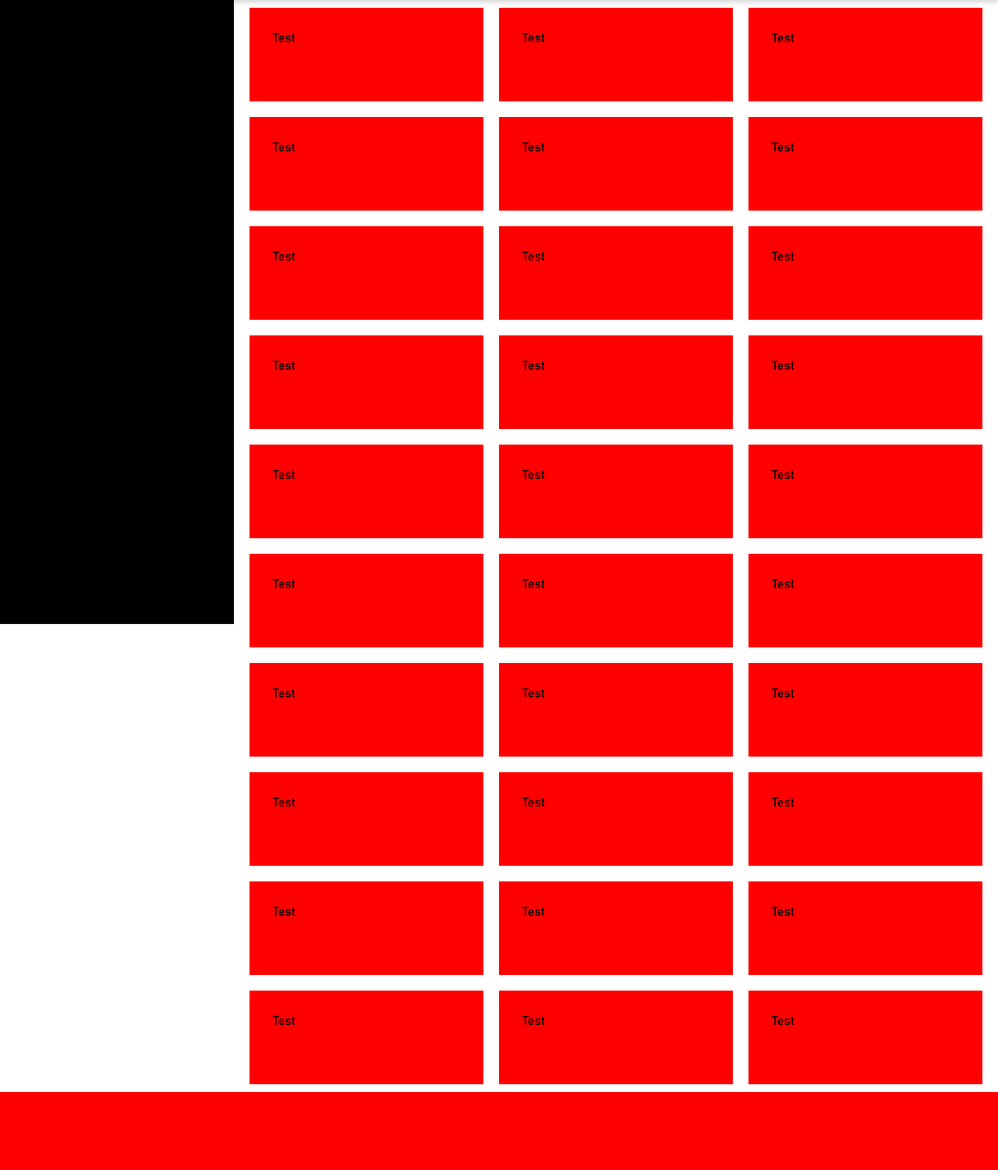
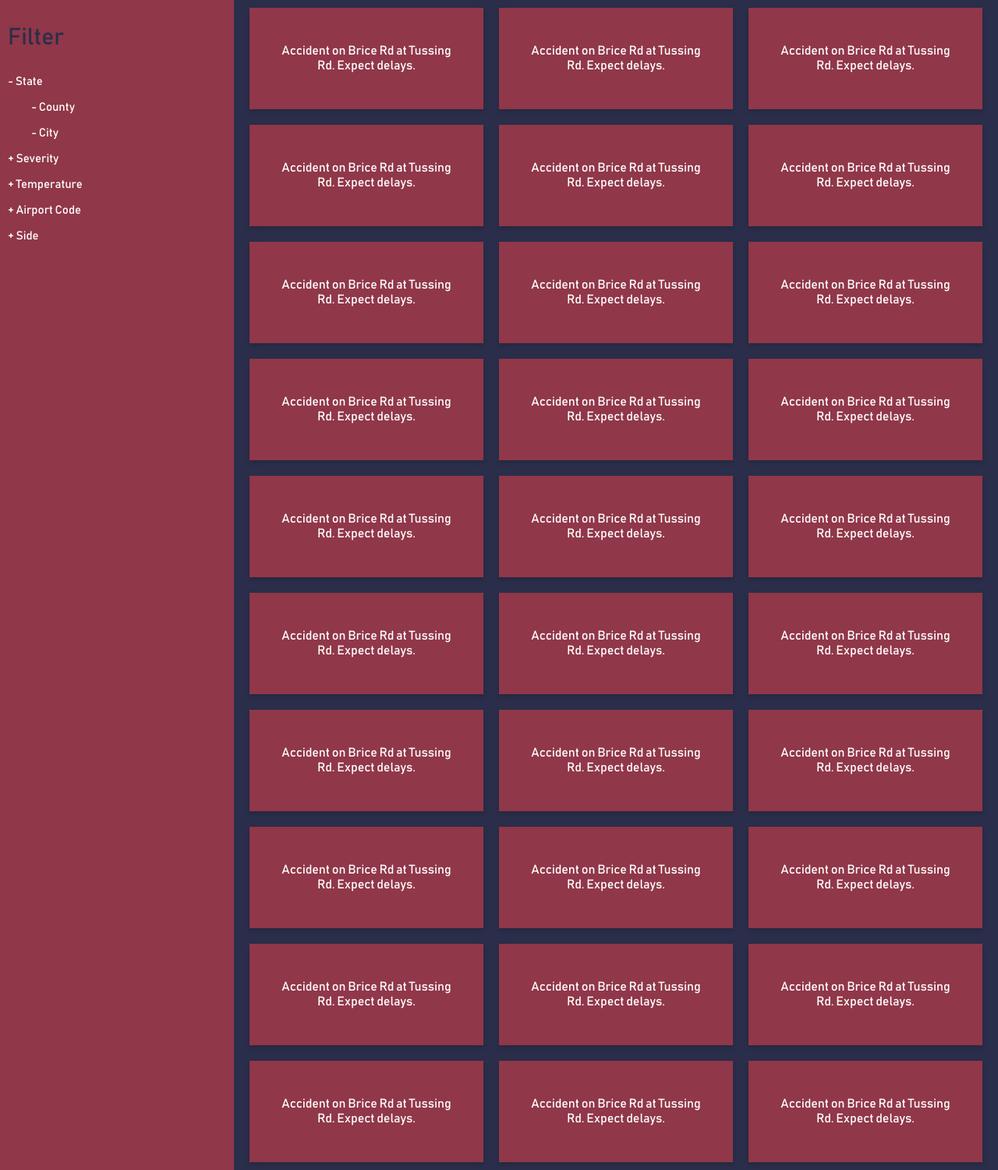
Before and after one commit to gabidiac11/AcS_tw_project, a PHP site: page /Search in a window 1280 px wide. Shown: the part 72-1572 px from the top of the page at 78% size. Before the commit the page ends 1472 px from the top, so only its background shows below. Run offline with PHP 8.4, Linux system fonts and the light colour scheme.

Commit message:
Search-page

```diff
--- a/Views/Search.php
+++ b/Views/Search.php
@@ -19,16 +19,25 @@
   ?>
   <main>
     <div class="page-content-search flex-all" style="align-items: flex-start; flex-wrap:wrap;">
-        <div class="left-side" style="width: 300px; height: 100vh; background-color: black;">
+        <div class="left-side" style="width: 300px; height: 100vh; background-color: #903749;">
+            <p style="color: #2B2E4A; font-size: 30px; padding-left: 10px;">Filter</p>
+            <p style="color: white; font-size: 15px; padding-left: 10px;">- State</p>
+            <p style="color: white; font-size: 15px; padding-left: 40px;">- County</p>
+            <p style="color: white; font-size: 15px; padding-left: 40px;">- City</p>
+            <p style="color: white; font-size: 15px; padding-left: 10px;">+ Severity</p>
+            <p style="color: white; font-size: 15px; padding-left: 10px;">+ Temperature</p>
+            <p style="color: white; font-size: 15px; padding-left: 10px;">+ Airport Code</p>
+            <p style="color: white; font-size: 15px; padding-left: 10px;">+ Side</p>
+
         </div>
-        <div class="right-side flex-all" style="flex:1; flex-wrap:wrap; justfiy-content:space-between;">
+        <div class="right-side flex-all" style="flex:1; flex-wrap:wrap; justfiy-content:space-between; background-color: #2B2E4A;">
 
         <?php
             for($i = 0; $i < 30; $i++) {
                 ?>
 
-            <div  style="width: 300px; min-height: 120px; max-width: 100%; padding: 30px; background-color: red; margin: 10px;">
-                Test
+            <div  class="flex-all box-shadow-re-use" style="width: 300px; min-height: 120px; max-width: 100%; padding: 30px; background-color: #903749; margin: 10px; color: white;">
+                <p style="text-align: center;"> Accident on Brice Rd at Tussing Rd. Expect delays. </p>
             </div>
 
                 <?php
--- a/assets/css/search.css
+++ b/assets/css/search.css
@@ -0,0 +1,3 @@
+body{
+    background-color: #903749;
+}
```
